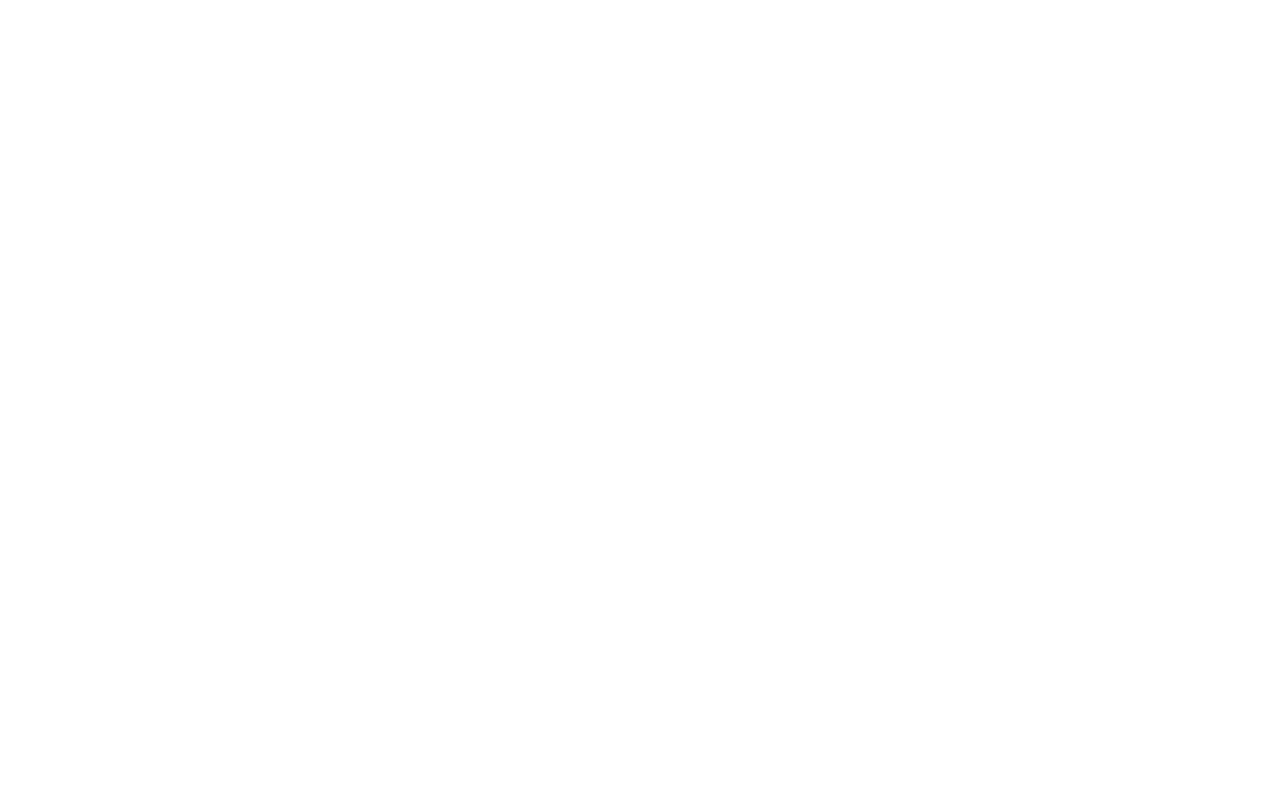
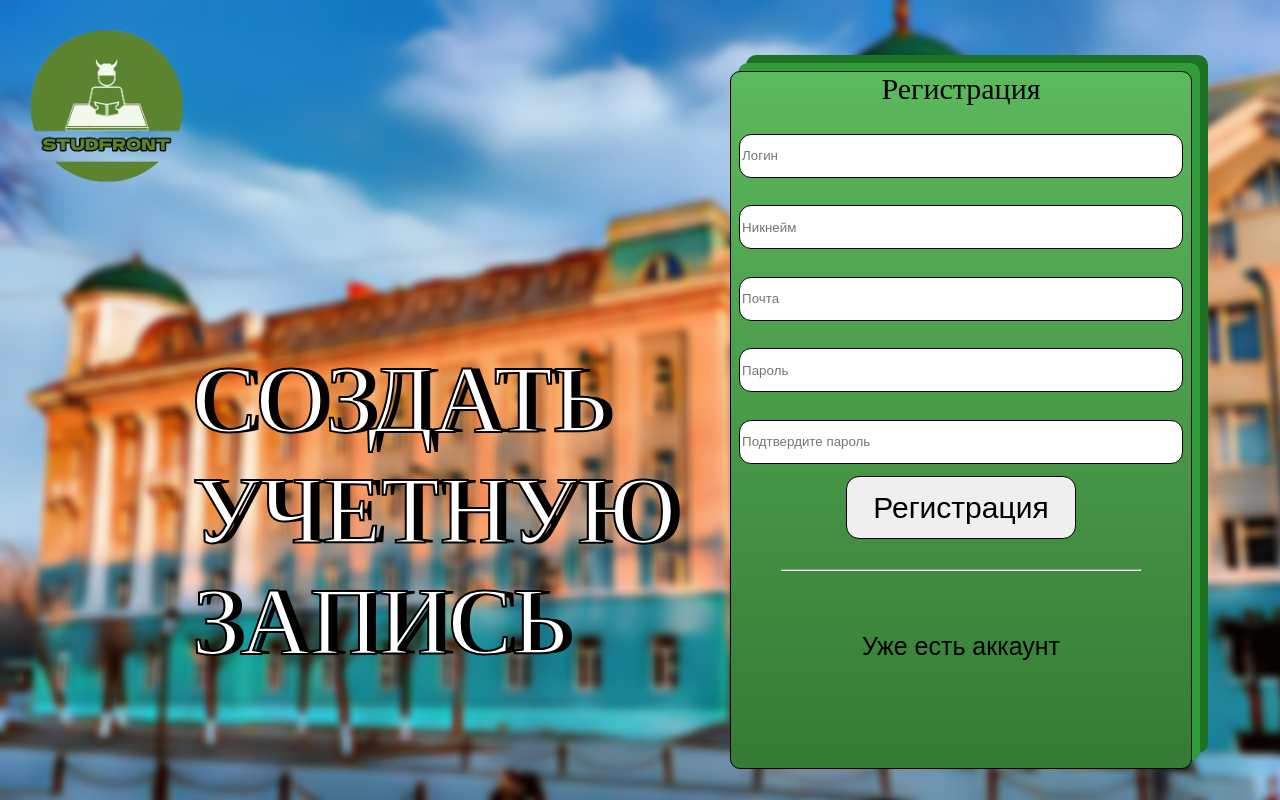
Before and after one commit to Smo7e/Game, a React (Create React App) app in the folder client/: page / in a window 1280 px wide. Built offline with nearby package versions, Linux system fonts and the light colour scheme.

Commit message:
add SignUp

```diff
--- a/client/src/App.tsx
+++ b/client/src/App.tsx
@@ -5,14 +5,17 @@
 import { Server } from "./modules";
 
 import "./App.css";
-import Game from "./component/Game/Game";
-
+import SignUp from "./component/SignUp/SignUp";
 export const ServerContext = React.createContext<Server>(null!);
 
 const App: React.FC = () => {
     const server = new Server(HOST);
 
-    return <ServerContext.Provider value={server}></ServerContext.Provider>;
+    return (
+        <ServerContext.Provider value={server}>
+            <SignUp />
+        </ServerContext.Provider>
+    );
 };
 
 export default App;
--- /dev/null
+++ b/client/src/component/SignUp/SignUp.css
@@ -0,0 +1,99 @@
+.container {
+    display: flex;
+    justify-content: space-between;
+    padding: 1em;
+    box-sizing: border-box;
+}
+
+img {
+    width: 200px;
+}
+.text-register {
+    font-size: 50%;
+}
+
+.form {
+    position: absolute;
+
+    width: 36%;
+    height: 87%;
+    top: 71px;
+    left: 57%;
+    background-image: linear-gradient(to bottom, #5cb95c, rgb(53, 122, 53));
+    border: 1px solid #000;
+    border-radius: 10px;
+    font-size: 60px;
+    text-align: center;
+    box-shadow: 8px -8px rgb(50, 156, 58), 16px -16px rgb(30, 114, 37);
+    font-family: Playfair Display;
+}
+
+.container-SignUp {
+    background-image: url(./image/udsu.jpg);
+    background-size: cover;
+    background-repeat: no-repeat;
+    width: 100%;
+    height: 100%;
+}
+
+.input-SignUp {
+    border: 1px solid #000;
+    border-radius: 12px;
+    height: 40px;
+    width: 95%;
+    margin-left: auto;
+    margin-right: auto;
+    align-items: center;
+}
+.logo-SignUp {
+    width: 12%;
+    padding-left: 30px;
+    padding-top: 30px;
+}
+
+.text {
+    position: absolute;
+    width: 40%;
+    top: 43%;
+    left: 15%;
+    font-size: 12vh;
+    font-family: Playfair Display;
+    font-style: normal;
+    color: white;
+    text-shadow: 8px 0px 0px #000;
+    -webkit-text-stroke: 2px #000;
+}
+
+.reg-button {
+    border: 1px solid #000;
+    border-radius: 13px;
+    height: 9%;
+    width: 50%;
+    margin-left: auto;
+    margin-right: auto;
+    align-items: center;
+    font-size: 50%;
+}
+
+.reg-button :active {
+    box-shadow: inset 0 0 5px #000;
+    color: white;
+}
+
+hr {
+    margin-left: 50px;
+    margin-right: 50px;
+    color: #000;
+    background-color: #000;
+}
+
+h3 {
+    padding: auto;
+}
+
+.estakk {
+    color: #000;
+    border: 0;
+    background-color: rgba(28, 28, 28, 0);
+    font-size: 25px;
+}
--- /dev/null
+++ b/client/src/component/SignUp/SignUp.tsx
@@ -0,0 +1,24 @@
+import React from "react";
+import "./SignUp.css";
+import logo from "./image/logo.png";
+const SignUp: React.FC = () => {
+    return (
+        <div className="container-SignUp">
+            <img className="logo-SignUp" src={logo} />
+            <div className="text">СОЗДАТЬ УЧЕТНУЮ ЗАПИСЬ</div>
+            <div className="form">
+                <div className="text-register">Регистрация</div>
+                <input className="input-SignUp" placeholder="Логин" />
+                <input className="input-SignUp" placeholder="Никнейм" />
+                <input className="input-SignUp" placeholder="Почта" />
+                <input className="input-SignUp" placeholder="Пароль" />
+                <input className="input-SignUp" placeholder="Подтвердите пароль" />
+                <button className="reg-button">Регистрация</button>
+                <br />
+                <hr />
+                <button className="estakk">Уже есть аккаунт</button>
+            </div>
+        </div>
+    );
+};
+export default SignUp;
```
Also changed, not shown: client/src/component/SignUp/image/logo.png (added), client/src/component/SignUp/image/udsu.jpg (added).
